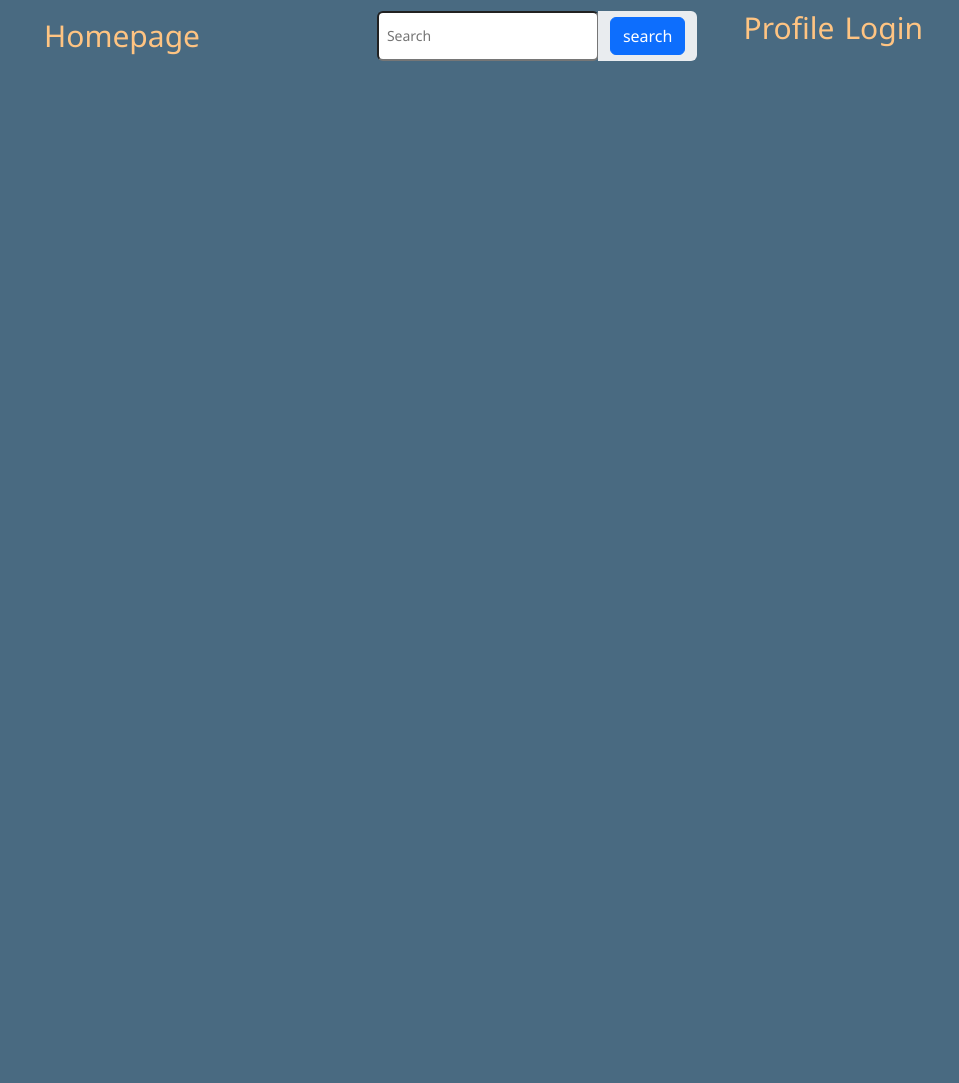
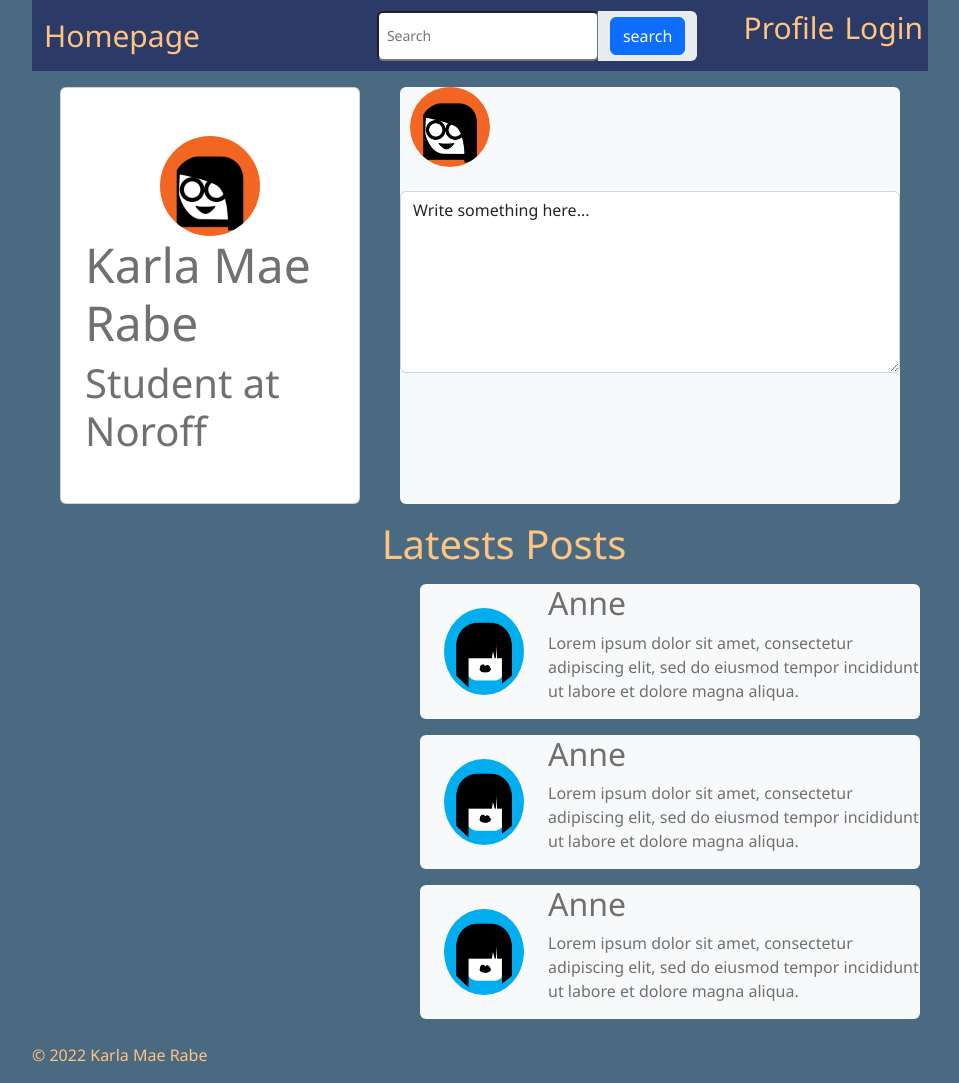
Before and after one commit to Noizenne/css-frameworks, a website: page index.html in a window 1280 px wide. Shown: the whole page, without its empty margins (160-1119 px from the left). Before the commit the page ends 800 px from the top, so only its background shows below. Drawn offline with Linux system fonts and the light colour scheme.

Commit message:
Updated basic index.html

```diff
--- a/index.html
+++ b/index.html
@@ -22,17 +22,66 @@
             <div>
                 <ul>
                     <li>
-                        <a href="">Profile</a>
+                        <a href="profile.html">Profile</a>
                     </li>
                     <li>
-                        <a href="">Login</a>
+                        <a href="login.html">Login</a>
                     </li>
                 </ul>
             </div>
         </nav>
     </header>
 
-    <main></main>
-    <footer></footer>
+    <main>
+        <div class="wall d-flex m-2 justify-content-around">
+            <div class="card m-2">
+                <img src="/images/basic-shape-avatar-1632968.jpg" class="rounded-circle mt-5" alt="Profile picture of a basic woman avatar with black hair and glasses.">
+                <h1 class="display-5 mx-4">Karla Mae Rabe</h1>
+                <h2 class="display-6 mb-5 mx-4">Student at Noroff</h2>
+            </div>
+            <div class="card2 bg-light rounded m-2">
+                <img src="/images/basic-shape-avatar-1632968.jpg" class="rounded-circle" alt="Profile picture of a basic woman avatar in an orange background with black hair and glasses.">
+                <form>
+                    <div class="form-group">
+                        <label for="textArea"></label>
+                        <textarea class="form-control" id="exampleFormControlTextarea3" rows="7">Write something here...</textarea>
+                      </div>
+                </form>
+            </div>
+        </div>
+        <div class="wall2 d-flex flex-column align-items-end">
+            <h1 class="align-self-center ms-5">Latests Posts</h1>
+            <div class="card2 d-flex bg-light rounded m-2">
+                <img src="/images/woman-avatar-1632963.jpg" class="rounded-circle m-4" alt="Profile picture of a basic woman avatar in a blue background with short hair and black lips.">
+                <div class="card3">
+                <h2>Anne</h2>
+                <form>
+                    <p>Lorem ipsum dolor sit amet, consectetur adipiscing elit, sed do eiusmod tempor incididunt ut labore et dolore magna aliqua.</p>
+                </form>
+            </div>
+            </div>
+            <div class="card2 d-flex bg-light rounded m-2">
+                <img src="/images/woman-avatar-1632963.jpg" class="rounded-circle m-4" alt="Profile picture of a basic woman avatar in a blue background with short hair and black lips.">
+                <div class="card3">
+                    <h2>Anne</h2>
+                    <form>
+                        <p>Lorem ipsum dolor sit amet, consectetur adipiscing elit, sed do eiusmod tempor incididunt ut labore et dolore magna aliqua.</p>
+                    </form>
+                </div>
+            </div>
+            <div class="card2 d-flex bg-light rounded m-2">
+                <img src="/images/woman-avatar-1632963.jpg" class="rounded-circle m-4" alt="Profile picture of a basic woman avatar in a blue background with short hair and black lips.">
+                <div class="card3">
+                    <h2>Anne</h2>
+                    <form>
+                        <p>Lorem ipsum dolor sit amet, consectetur adipiscing elit, sed do eiusmod tempor incididunt ut labore et dolore magna aliqua.</p>
+                    </form>
+                </div>
+            </div>
+        </div>
+    </main>
+    <footer class="mt-3">
+        <p>&copy; 2022 Karla Mae Rabe</p>
+    </footer>
 </body>
 </html>
--- a/src/scss/_variables.scss
+++ b/src/scss/_variables.scss
@@ -5,5 +5,6 @@
 
 $primary-color: #496A81;
 $secondary-color: #FFC482;
+$tertiary-color: #ff009d;
 $accent-color: #2B3A67;
 $text-color: #707070;
--- a/src/scss/main.scss
+++ b/src/scss/main.scss
@@ -1,4 +1,12 @@
 @import './variables';
+
+//Mixin
+
+@mixin imageSize($width) {
+    width: $width;
+    display: block;
+    margin: 0 auto;
+}
 
 * {
     box-sizing: border-box;
@@ -38,8 +46,35 @@ nav {
         a {
             color: $secondary-color;
             text-decoration: none;
+
+            &:hover {
+                color: $tertiary-color;
+                font-size: 31px;
+                transition: 1s;
+            }
         }
     }
 }
 
 //Main
+
+main {
+    .card {
+        color: $text-color;
+        width: 300px;
+        img {
+            @include imageSize(100px);
+        }
+    }
+    .card2 {
+        color: $text-color;
+        width: 500px;
+
+        img {
+
+            @include imageSize(80px);
+            margin-left: 10px;
+        }
+
+    }
+}
```
Also changed, not shown: login.html (added, +38 -0 lines), profile.html (added, +38 -0 lines), dist/css/main.css.
